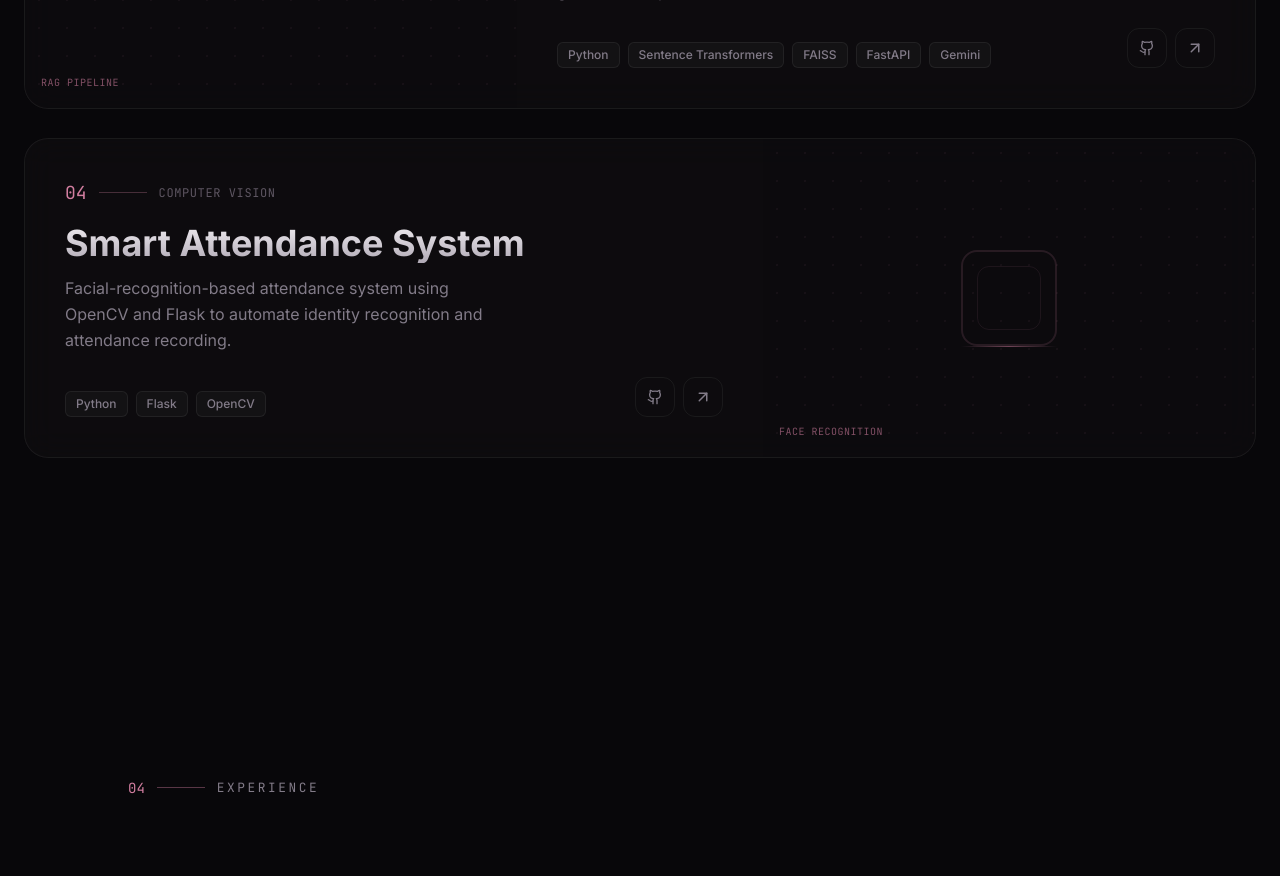
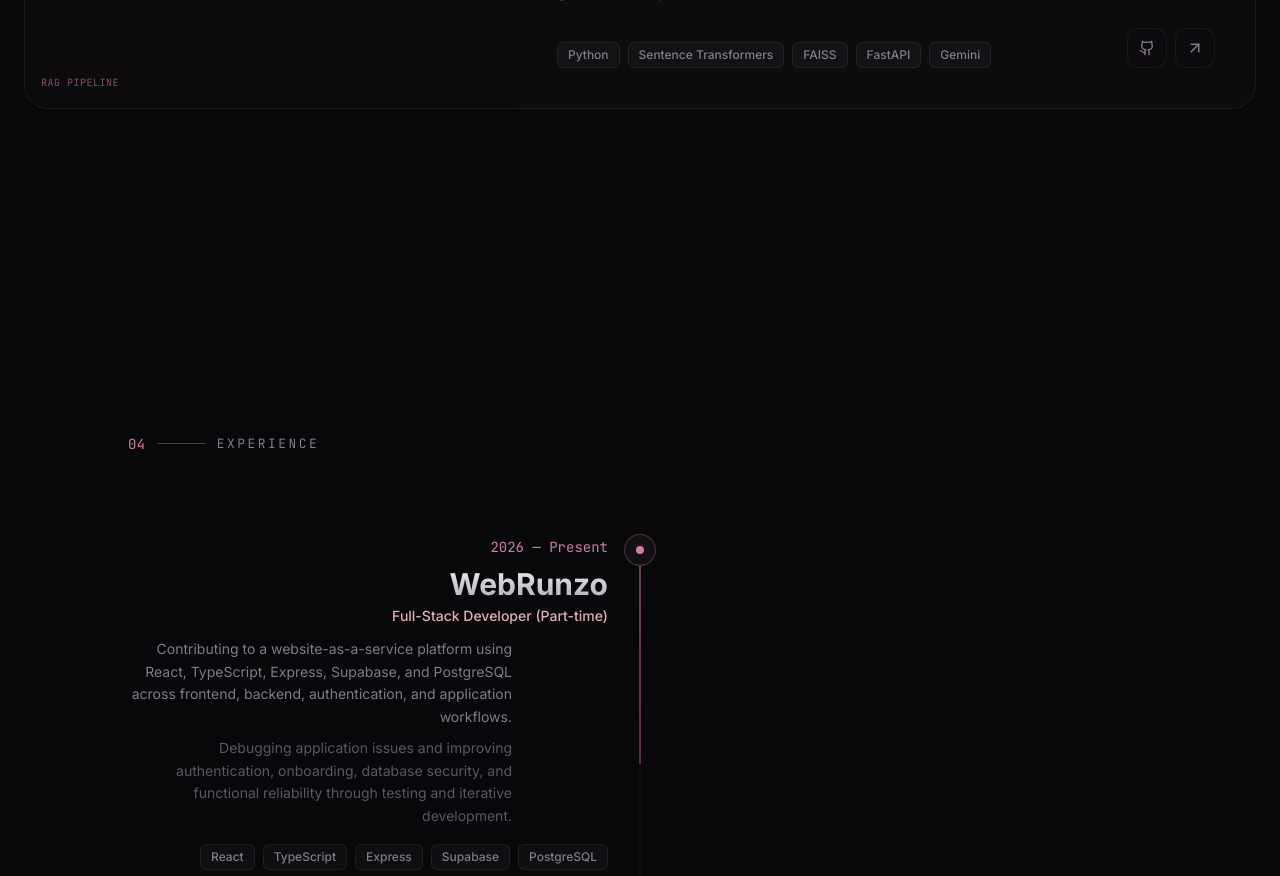
Before and after one commit to khyatiisingh25/khyati-portfolio, a React (Vite) app: page / in a window 1280 px wide. Shown: the part 3900-4776 px from the top of the page. Built offline with nearby package versions, Linux system fonts and the light colour scheme.

Commit message:
Remove smart attendance project

```diff
--- a/src/data/portfolio.ts
+++ b/src/data/portfolio.ts
@@ -193,30 +193,6 @@
       { label: 'Answer', icon: 'MessageSquare', desc: 'Context-grounded response' },
     ],
   },
-  {
-    id: 'attendance',
-    num: '04',
-    name: 'Smart Attendance System',
-    short:
-      'Facial-recognition-based attendance system using OpenCV and Flask to automate identity recognition and attendance recording.',
-    category: 'Computer Vision',
-    tags: ['Python', 'Flask', 'OpenCV'],
-    event: null,
-    github: 'https://github.com/khyatiisingh25/smart-attendance_clean',
-    overview:
-      'A facial-recognition-based attendance system using OpenCV and Flask to automate identity recognition and attendance recording.',
-    built: [
-      'Facial detection and recognition via OpenCV',
-      'Flask web interface for attendance management',
-      'Automated attendance marking on face match',
-    ],
-    pipeline: [
-      { label: 'Camera', icon: 'Camera', desc: 'Live video feed' },
-      { label: 'Face Recognition', icon: 'ScanFace', desc: 'OpenCV face matching' },
-      { label: 'Processing', icon: 'Cpu', desc: 'Identity verification' },
-      { label: 'Attendance', icon: 'ClipboardCheck', desc: 'Auto-marked attendance' },
-    ],
-  },
 ];
 
 export const experiences = [
```
